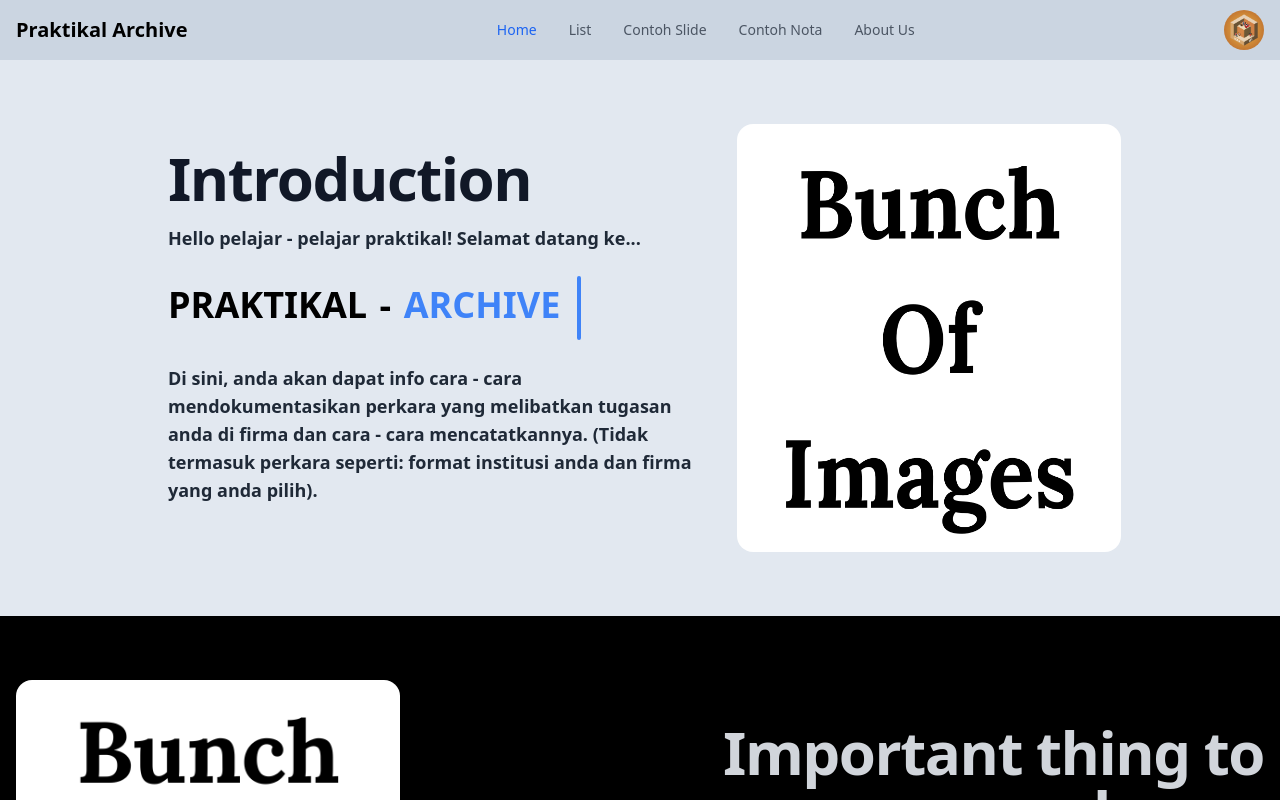
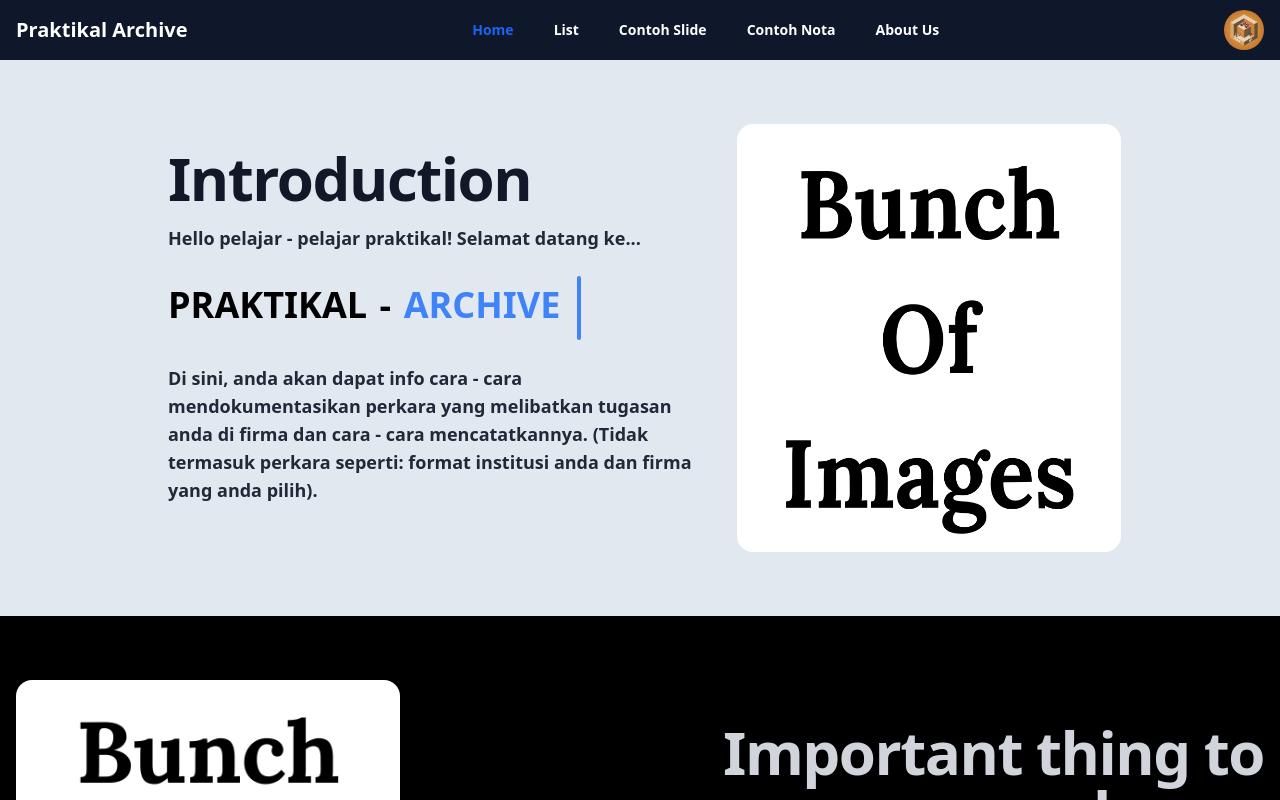
Before and after one commit to YOLO-GIT/intern-stuff, a React (Vite) app in the folder intern-stuff/: page / in a window 1280 px wide. Shown: the top 800 px of the page. Built offline with nearby package versions, Linux system fonts and the light colour scheme.

Commit message:
Modify the header to be responsive

```diff
--- a/intern-stuff/src/components/header.jsx
+++ b/intern-stuff/src/components/header.jsx
@@ -12,9 +12,9 @@ const dropdownVariants = {
 
 const Header = () => {
   return (
-    <Navbar fluid className="bg-slate-300">
+    <Navbar fluid className="bg-slate-900">
       <Navbar.Brand href="https://github.com/YOLO-GIT/intern-stuff">
-        <span className="self-center whitespace-nowrap text-xl font-semibold dark:text-white">
+        <span className="self-center whitespace-nowrap text-xl font-semibold text-white">
           Praktikal Archive
         </span>
       </Navbar.Brand>
@@ -48,8 +48,8 @@ const Header = () => {
           to="/"
           className={({ isActive }) =>
             isActive
-              ? "nav-link-active text-blue-600"
-              : "nav-link text-gray-600"
+              ? "text-center font-semibold sm:border-none sm:text-sm border-b-2 border-t-2 border-gray-600 text-xl p-1 nav-link-active text-blue-600"
+              : "text-center font-semibold sm:border-none sm:text-sm border-b-2 border-t-2 border-gray-600 text-xl p-1 nav-link text-white"
           }
         >
           Home
@@ -58,8 +58,8 @@ const Header = () => {
           to="/documents"
           className={({ isActive }) =>
             isActive
-              ? "nav-link-active text-blue-600"
-              : "nav-link text-gray-600"
+              ? "text-center font-semibold sm:border-none sm:text-sm border-b-2 border-gray-600 text-xl p-1 nav-link-active text-blue-600"
+              : "text-center font-semibold sm:border-none sm:text-sm border-b-2 border-gray-600 text-xl p-1 nav-link text-white"
           }
         >
           List
@@ -68,8 +68,8 @@ const Header = () => {
           to="/contoh_slide"
           className={({ isActive }) =>
             isActive
-              ? "nav-link-active text-blue-600"
-              : "nav-link text-gray-600"
+              ? "text-center font-semibold sm:border-none sm:text-sm border-b-2 border-gray-600 text-xl p-1 nav-link-active text-blue-600"
+              : "text-center font-semibold sm:border-none sm:text-sm border-b-2 border-gray-600 text-xl p-1 nav-link text-white"
           }
         >
           Contoh Slide
@@ -78,8 +78,8 @@ const Header = () => {
           to="/contoh_nota"
           className={({ isActive }) =>
             isActive
-              ? "nav-link-active text-blue-600"
-              : "nav-link text-gray-600"
+              ? "text-center font-semibold sm:border-none sm:text-sm border-b-2 border-gray-600 text-xl p-1 nav-link-active text-blue-600"
+              : "text-center font-semibold sm:border-none sm:text-sm border-b-2 border-gray-600 text-xl p-1 nav-link text-white"
           }
         >
           Contoh Nota
@@ -88,8 +88,8 @@ const Header = () => {
           to="/about_us"
           className={({ isActive }) =>
             isActive
-              ? "nav-link-active text-blue-600"
-              : "nav-link text-gray-600"
+              ? "text-center font-semibold sm:border-none sm:text-sm border-b-2 border-gray-600 text-xl p-1 nav-link-active text-blue-600"
+              : "text-center font-semibold sm:border-none sm:text-sm border-b-2 border-gray-600 text-xl p-1 nav-link text-white"
           }
         >
           About Us
```
